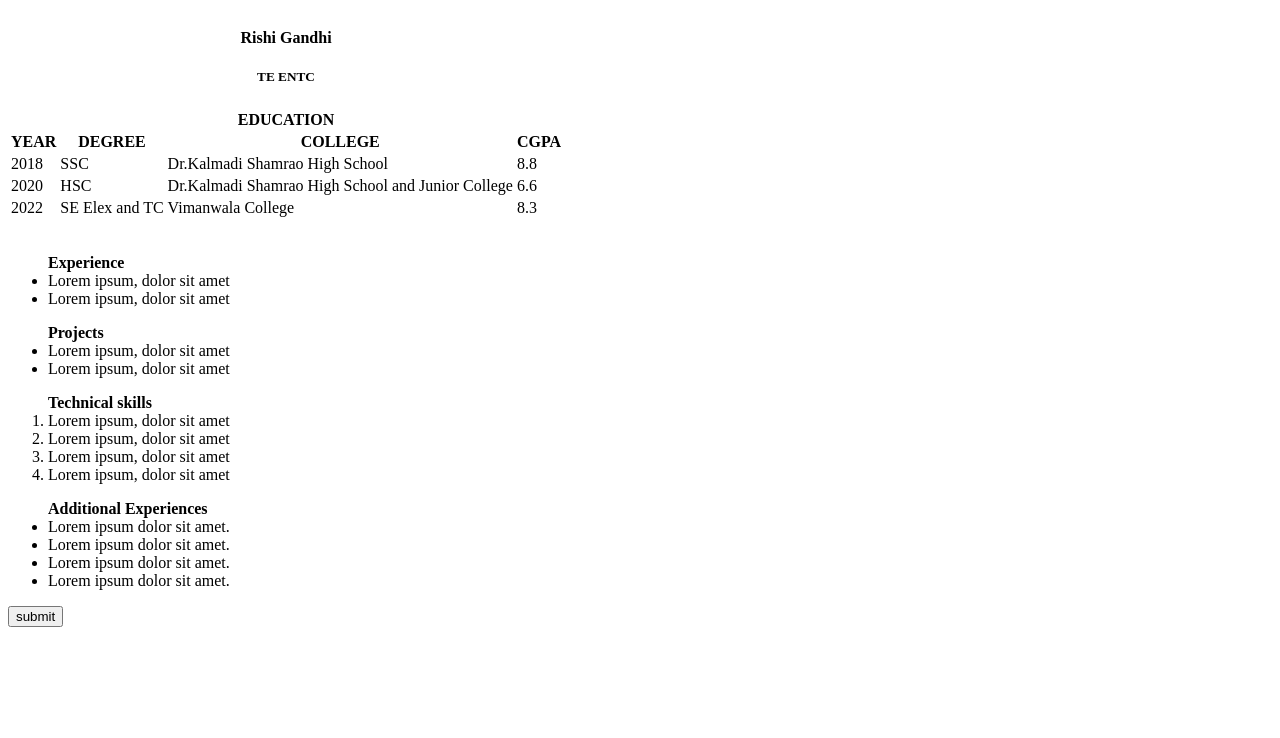
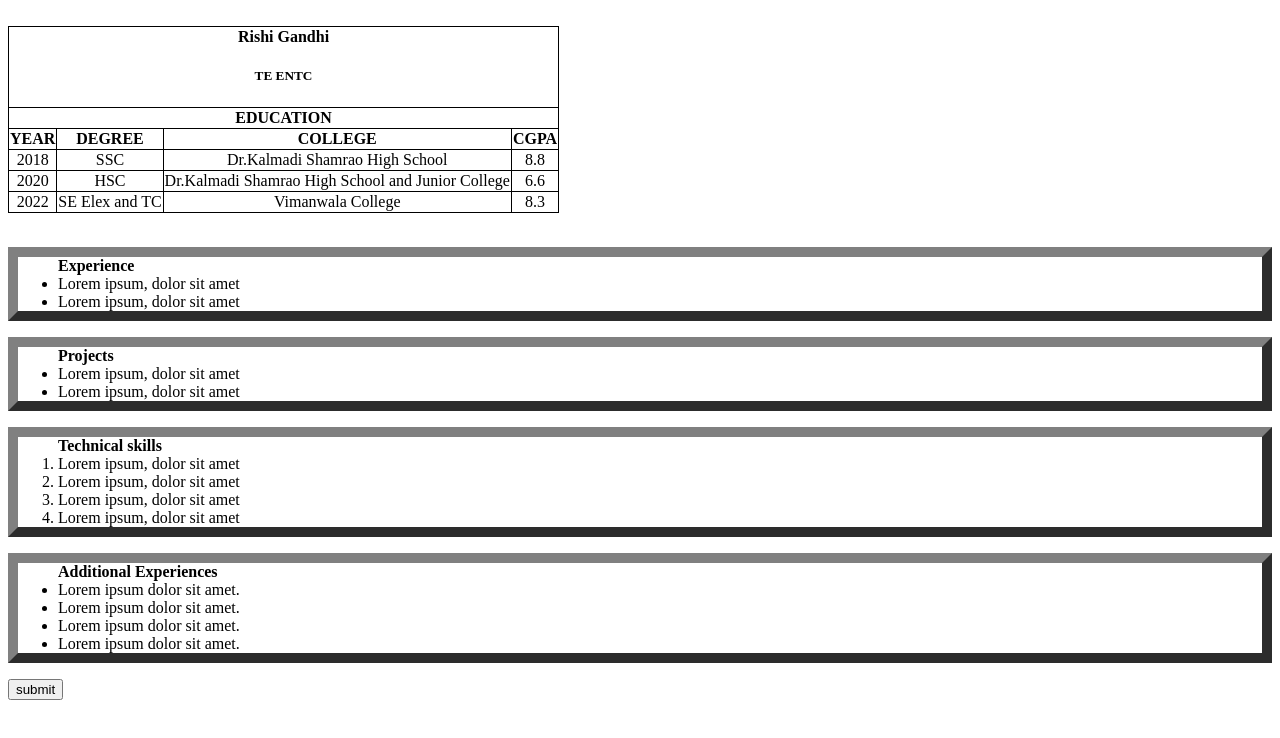
Before and after one commit to gandhirishi123/html101, a plain HTML site: page index.html in a window 1280 px wide. Drawn offline with Linux system fonts and the light colour scheme.

Commit message:
Add existing project files to Git

```diff
--- a/index.html
+++ b/index.html
@@ -5,7 +5,7 @@
     <meta http-equiv="X-UA-Compatible" content="IE=edge">
     <meta name="viewport" content="width=device-width, initial-scale=1.0">
     <title>Rishi Gandhi</title>
-    <link rel="stylesheet" href="profilestyle.css">
+    <link rel="stylesheet" href="style.css">
 </head>
 <body>
     <table>
--- /dev/null
+++ b/style.css
@@ -0,0 +1,16 @@
+table, th, td {
+    border: 1px solid black;
+    border-collapse: collapse;
+    text-align: center;
+  }
+ul, ol {
+    border: 10px outset gray;
+    margin-left: 0%;
+  }
+.input[type="button"]:after {
+    border: 20px solid red;
+}
+.submit:hover {
+    background-color: green;
+    color: black;
+  }
```
